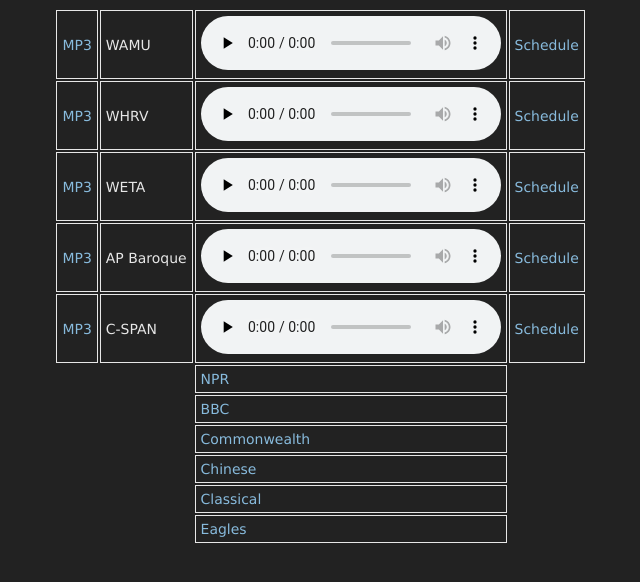
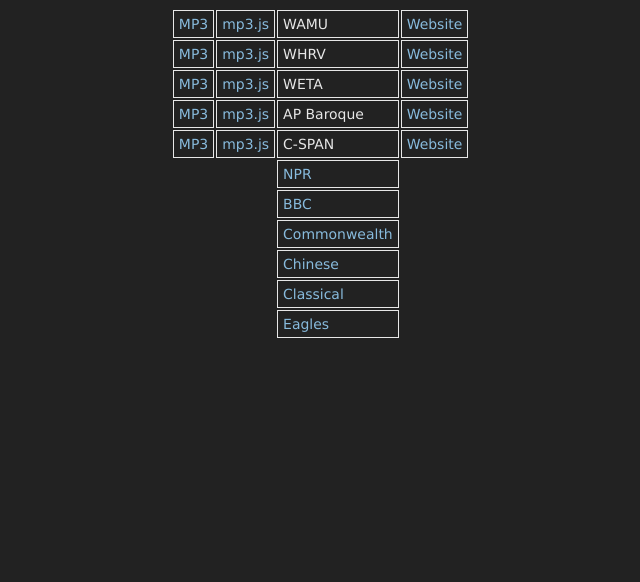
Before and after one commit to danburd/danburd.github.io, a Jekyll site: the page radio.html, which Jekyll copies as it is, in a window 1280 px wide. Shown: the top 582 px of the page, without its empty margins (321-961 px from the left). Built offline with Jekyll 4.4.1, drawn with Linux system fonts in a browser that asks for light colours.

Commit message:
Update radio.html

```diff
--- a/radio.html
+++ b/radio.html
@@ -9,75 +9,33 @@
 <table>
   <tr>
     <td><a href="https://hd1.wamu.org">MP3</a></td>
+    <td><a href="/mp3js.html?stream=https://hd1.wamu.org">mp3.js</a></td>
     <td>WAMU</td>
-    <td><audio controls preload="none"><source src="https://hd1.wamu.org" type="audio/mpeg"></audio></td>
-    <td><a href="https://wamu.org/schedule/daily">Schedule</a></td>
+    <td><a href="https://wamu.org/schedule/daily">Website</a></td>
   </tr>
   <tr>
     <td><a href="http://whrv.mediaplayer.whro.org/128">MP3</a></td>
+    <td><a href="/mp3js.html?stream=http://whrv.mediaplayer.whro.org/128">mp3.js</a></td>
     <td>WHRV</td>
-    <td><audio controls preload="none"><source src="http://whrv.mediaplayer.whro.org/128" type="audio/mpeg"></audio></td>
-    <td><a href="https://schedule.whro.org/radio?station=whrv">Schedule</a></td>
+    <td><a href="https://schedule.whro.org/radio?station=whrv">Website</a></td>
   </tr>
   <tr>
    <td><a href="https://stream.weta.org:8010/fmlive">MP3</a></td>
+    <td><a href="/mp3js.html?stream=https://stream.weta.org:8010/fmlive">mp3.js</a></td>
    <td>WETA</td>
-   <td><audio controls preload="none"><source src="https://stream.weta.org:8010/fmlive" type="audio/mpeg"></audio></td>
-   <td><a href="https://weta.org/fm/playlists">Schedule</a></td>
-  </tr><!--
-  <tr>
-    <td></td>
-    <td><a href="http://12.bteradio.com:8300/WBOI.mp3">MP3</a></td>
-    <td>WBOI</td>
-    <td><audio controls preload="none"><source src="http://12.bteradio.com:8300/WBOI.mp3" type="audio/mpeg"></audio></td>
-    <td><a href="http://wboi.org/schedule">Schedule</a></td>
+   <td><a href="https://weta.org/fm/playlists">Website</a></td>
   </tr>
   <tr>
-    <td></td>
-    <td><a href="https://nprdmp-live01-mp3.akacast.akamaistream.net/7/998/364916/v1/npr.akacast.akamaistream.net/nprdmp_live01_mp3">MP3</a></td>
-    <td>NPR</td>
-    <td><audio controls preload="none"><source src="https://nprdmp-live01-mp3.akacast.akamaistream.net/7/998/364916/v1/npr.akacast.akamaistream.net/nprdmp_live01_mp3" type="audio/mpeg"></audio></td>
-    <td><a href="https://www.npr.org/2016/04/05/472557877/npr-program-stream">Schedule</a></td>
+   <td><a href="http://94.23.201.38:8000/stream">MP3</a></td>
+    <td><a href="/mp3js.html?stream=http://94.23.201.38:8000/stream">mp3.js</a></td>
+   <td>AP Baroque</td>
+   <td><a href="http://stream.psychomed.gr/player/#Audiophile%20Baroque">Website</a></td>
   </tr>
   <tr>
-    <td></td>
-    <td><a href="http://stream.kedm.org/listen">MP3</a></td>
-    <td>KEDM</td>
-    <td><audio controls preload="none"><source src="http://stream.kedm.org/listen" type="audio/mpeg"></audio></td>
-    <td><a href="http://kedm.org/schedule">Schedule</a></td>
-  </tr>
-  <tr>
-    <td></td>
-    <td><a href="http://stream.qx.net:8000/xstream">MP3</a></td>
-    <td>WUKY</td>
-    <td><audio controls preload="none"><source src="http://stream.qx.net:8000/xstream" type="audio/mpeg"></audio></td>
-    <td><a href="http://wuky.org/schedule/wuky">Schedule</a></td>
-  </tr>
-  <tr>
-   <td><a href="/dashjsaudio.html?stream=/mpd/bbc_world_service.mpd">DASH 320</a></td>
-   <td><a href="http://bbcwssc.ic.llnwd.net/stream/bbcwssc_mp1_ws-eieuk">Direct</a></td>
-   <td>BBC World Service</td>
-   <td><audio controls preload="none"><source src="http://bbcwssc.ic.llnwd.net/stream/bbcwssc_mp1_ws-eieuk" type="audio/mpeg"></audio></td>
-   <td><a href="https://www.bbc.co.uk/schedules/p02zbmb3">Schedule</a></td>
-  </tr>-->
-  <tr>
-   <td><a href="http://94.23.201.38:8000/stream">MP3</a></td>
-   <td>AP Baroque</td>
-   <td><audio controls preload="none"><source src="http://94.23.201.38:8000/stream" type="audio/mpeg"></audio></td>
-   <td><a href="http://stream.psychomed.gr/player/#Audiophile%20Baroque">Schedule</a></td>
-  </tr><!--
-  <tr>
-   <td><a href="/hlsjsaudio.html?stream=https://playerservices.streamtheworld.com/api/livestream-redirect/WIPFM_ADP.m3u8">HLS 128</a></td>
-   <td><a href="https://playerservices.streamtheworld.com/api/livestream-redirect/WIPFM.mp3">Direct</a></td>
-   <td>WIP</td>
-   <td><audio controls preload="none"><source src="https://playerservices.streamtheworld.com/api/livestream-redirect/WIPFM.mp3" type="audio/mpeg"></audio></td>
-   <td><a href="http://philadelphia.cbslocal.com/sportsradio-94-wip-programming-schedule">Schedule</a></td>
-  </tr>-->
-  <tr>
    <td><a href="https://playerservices.streamtheworld.com/api/livestream-redirect/CSPANRADIO.mp3">MP3</a></td>
+    <td><a href="/mp3js.html?stream=https://playerservices.streamtheworld.com/api/livestream-redirect/CSPANRADIO.mp3">mp3.js</a></td>
    <td>C-SPAN</td>
-   <td><audio controls preload="none"><source src="https://playerservices.streamtheworld.com/api/livestream-redirect/CSPANRADIO.mp3" type="audio/mpeg"></audio></td>
-   <td><a href="https://www.c-span.org/schedule/?channel=radio">Schedule</a></td>
+   <td><a href="https://www.c-span.org/schedule/?channel=radio">Website</a></td>
   </tr>
   <tr>
    <td></td>
```
